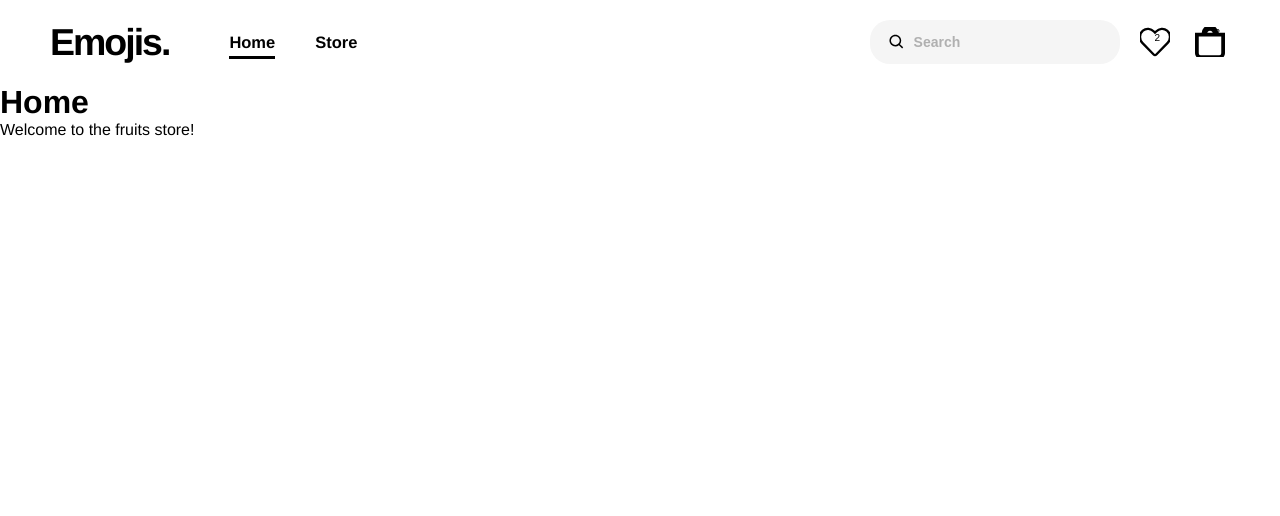
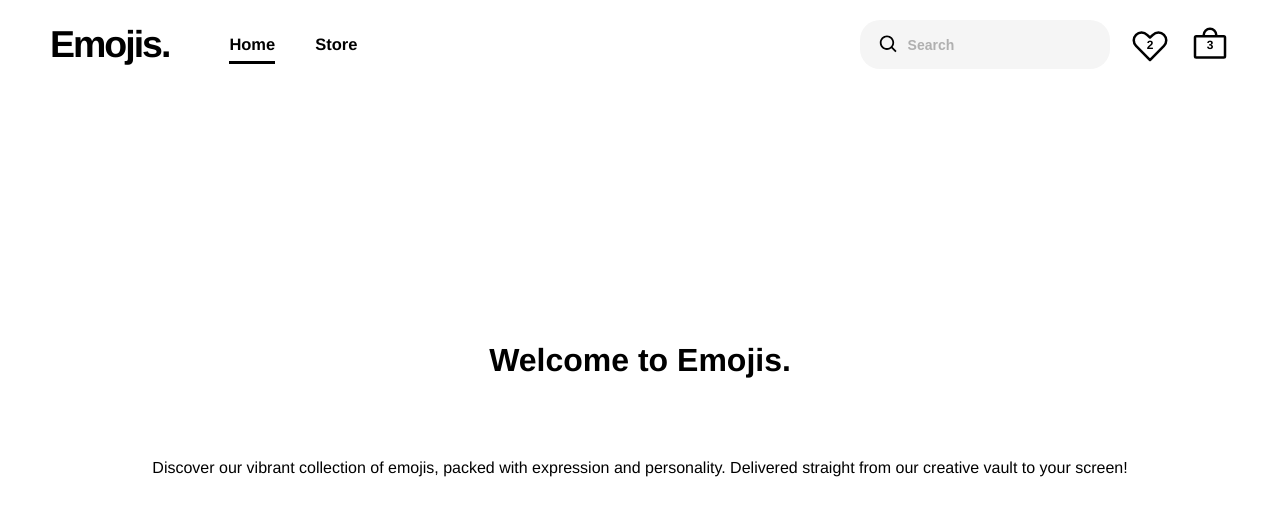
Before and after one commit to Puthikunkim/emoji-store, a React (Vite) app: page / in a window 1280 px wide. Shown: the top 516 px of the page. Built offline with nearby package versions, Linux system fonts and the light colour scheme.

Commit message:
Finished css for nav bar

```diff
--- a/package.json
+++ b/package.json
@@ -10,6 +10,7 @@
     "preview": "vite preview"
   },
   "dependencies": {
+    "@phosphor-icons/react": "^2.1.7",
     "react": "^19.0.0",
     "react-dom": "^19.0.0",
     "react-icons": "^5.4.0",
--- a/src/components/Home/Home.jsx
+++ b/src/components/Home/Home.jsx
@@ -1,8 +1,10 @@
+import styles from "./Home.module.css";
+
 function Home() {
     return (
-        <div>
-            <h1>Home</h1>
-            <p>Welcome to the fruits store!</p>
+        <div className={styles.home}>
+            <h1>Welcome to Emojis.</h1>
+            <p>Discover our vibrant collection of emojis, packed with expression and personality. Delivered straight from our creative vault to your screen!</p>
         </div>
     )
 }
--- /dev/null
+++ b/src/components/Home/Home.module.css
@@ -0,0 +1,8 @@
+.home {
+    display: flex;
+    flex-direction: column;
+    align-items: center;
+    justify-content: center;
+    height: 80vh;
+    gap: 80px;
+}
--- a/src/components/Navbar/NavbarBag/NavbarBag.jsx
+++ b/src/components/Navbar/NavbarBag/NavbarBag.jsx
@@ -1,21 +1,21 @@
 import { useState } from "react";
-import { BsFillBagFill } from "react-icons/bs";
+import { BagSimple } from "@phosphor-icons/react";
 import styles from "./NavbarBag.module.css";
 
 function NavbarBag() {
-  const [isOpen, setIsOpen] = useState(false);
-  const count = 2;
+  const [isClicked, setIsClicked] = useState(false);
+  const count = 3; // Change this to the actual cart count
 
-  const toggleOpen = () => {
-    setIsOpen(!isOpen);
+  const toggleBag = () => {
+    setIsClicked(!isClicked);
   };
 
   return (
-    <div className={styles.bagContainer} onClick={toggleOpen}>
-      <BsFillBagFill
-        className={styles.bagIcon}
-        style={{ fill: isOpen ? "black" : "transparent", stroke: "black" }}
-      />
+    <div className={styles.bagContainer} onClick={toggleBag}>
+      {/* Bag Icon */}
+      <BagSimple size={40} weight={isClicked ? "fill" : "regular"} />
+
+      {/* Counter Number */}
       <span className={styles.bagNumber}>{count}</span>
     </div>
   );
--- a/src/components/Navbar/NavbarBag/NavbarBag.module.css
+++ b/src/components/Navbar/NavbarBag/NavbarBag.module.css
@@ -1,24 +1,20 @@
 .bagContainer {
+    position: relative;
     display: flex;
     align-items: center;
     justify-content: center;
-    position: relative;
     cursor: pointer;
-    width: 40px;
-    height: 40px;
-    border-radius: 50%;
+    user-select: none; /* Prevents text selection */
 }
 
-.bagIcon {
-    font-size: 30px;
-    stroke: black;
-    stroke-width: 2px;
-}
-
+/* Number inside bag */
 .bagNumber {
     position: absolute;
-    top: 5px;
-    right: 10px;
+    top: 50%;
+    left: 50%;
+    transform: translate(-50%, -50%);
+    font-size: 12px;
+    font-weight: bold;
     color: black;
-    font-size: 10px;
+    user-select: none; /* Prevents text selection */
 }
--- a/src/components/Navbar/NavbarFavourite/NavbarFavourite.jsx
+++ b/src/components/Navbar/NavbarFavourite/NavbarFavourite.jsx
@@ -1,5 +1,5 @@
 import { useState } from "react";
-import { FaHeart } from "react-icons/fa";
+import { HeartStraight } from "@phosphor-icons/react";
 import styles from "./NavbarFavourite.module.css";
 
 function NavbarFavourite() {
@@ -11,12 +11,16 @@ function NavbarFavourite() {
   };
 
   return (
-    <>
-      <div className={styles.heartContainer} onClick={toggleFavorite}>
-        <FaHeart style={{ color: isFavorited ? "black" : "transparent", stroke: "black", strokeWidth: "40px" }} />
-        <span className={styles.heartNumber}>{count}</span>
-      </div>
-    </>
+    <div className={styles.heartContainer} onClick={toggleFavorite}>
+      {/* Heart Icon */}
+      <HeartStraight
+        size={40}
+        weight={isFavorited ? "fill" : "regular"}
+      />
+
+      {/* Counter Number */}
+      <span className={styles.heartNumber}>{count}</span>
+    </div>
   );
 }
 
--- a/src/components/Navbar/NavbarFavourite/NavbarFavourite.module.css
+++ b/src/components/Navbar/NavbarFavourite/NavbarFavourite.module.css
@@ -2,13 +2,19 @@
     position: relative;
     display: flex;
     align-items: center;
+    justify-content: center;
     cursor: pointer;
-    font-size: 30px;
+    user-select: none; /* Prevents text selection */
 }
+
+/* Number inside heart */
 .heartNumber {
     position: absolute;
-    top: 5px;
-    right: 10px;
+    top: 50%;
+    left: 50%;
+    transform: translate(-50%, -50%);
+    font-size: 12px;
+    font-weight: bold;
     color: black;
-    font-size: 10px;
+    user-select: none; /* Prevents text selection */
 }
--- a/src/components/Navbar/NavbarLink/NavbarLink.module.css
+++ b/src/components/Navbar/NavbarLink/NavbarLink.module.css
@@ -20,7 +20,7 @@
     content: "";
     position: absolute;
     left: 0;
-    bottom: -7px;
+    bottom: -10px;
     width: 0;
     height: 3px;
     background-color: black;
--- a/src/components/Navbar/NavbarSearch/NavbarSearch.module.css
+++ b/src/components/Navbar/NavbarSearch/NavbarSearch.module.css
@@ -13,7 +13,7 @@
 }
 
 .searchIcon {
-    font-size: 20px;
+    font-size: 25px;
     color: black;
     margin-right: 8px;
 }
```
Also changed, not shown: 1 other file (tests, documents, lock files or other folders).
